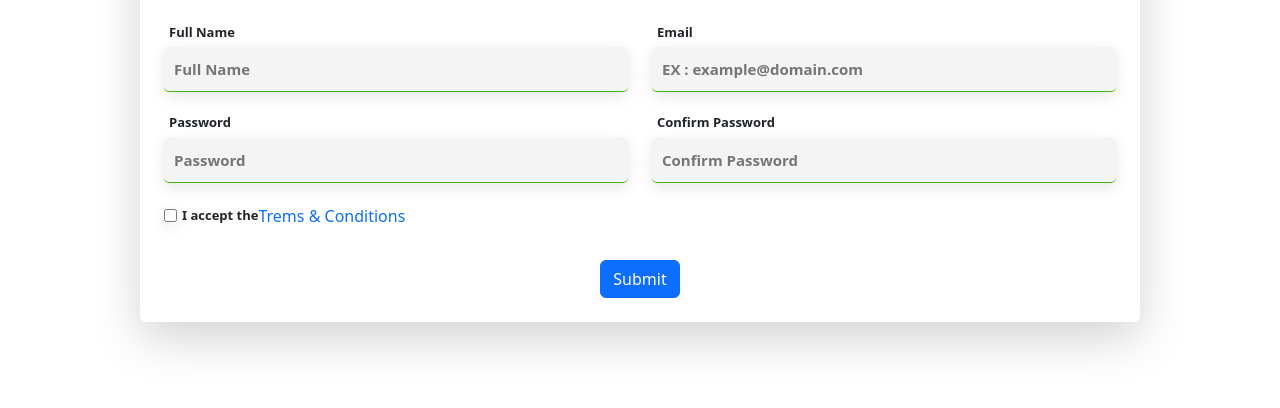
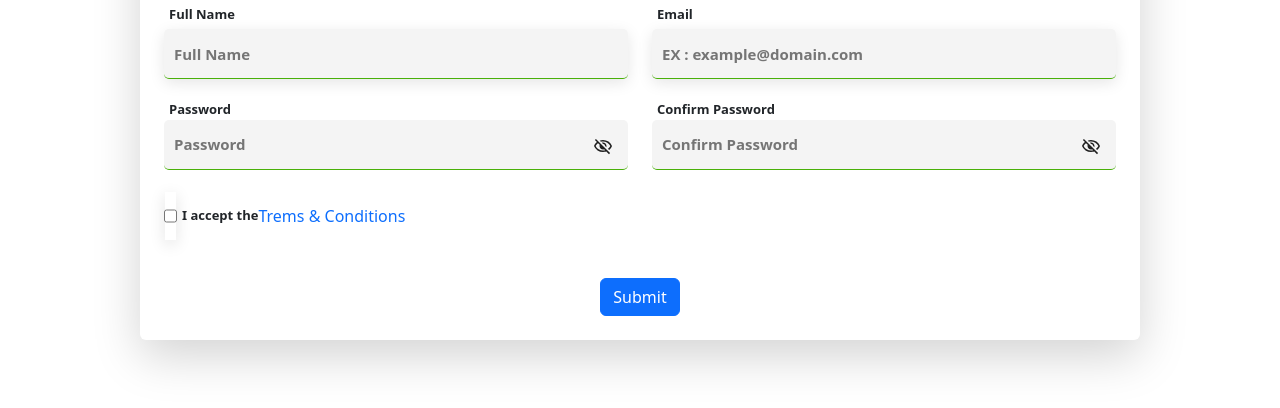
Before and after one commit to umashankar-kousha/form-validation, a plain HTML site: page index.html in a window 1280 px wide. Shown: the part 288-696 px from the top of the page. Drawn offline with nearby package versions, Linux system fonts and the light colour scheme.

Commit message:
Password hide & Show functionality implemented

```diff
--- a/CSS/styles.css
+++ b/CSS/styles.css
@@ -20,6 +20,7 @@ input {
   margin: 5px 0px !important;
   font-size: 16px;
   border-bottom: 1px solid #49b009;
+  height: 50px;
 }
 
 input::placeholder {
@@ -34,6 +35,35 @@ label {
   margin-left: 5px;
 }
 
+.password-container,
+.confirm-password-container {
+  border-bottom: 1px solid #49b009;
+  background-color: #f4f4f4;
+  border-radius: 5px;
+  height: 50px;
+  padding: 5px 0px;
+  display: flex;
+  justify-content: space-between;
+  align-items: center;
+}
+
+#password,
+#confirmPassword {
+  width: 80%;
+  border: none;
+  background-color: transparent;
+  box-shadow: none;
+}
+
+.hide-show-btn {
+  background-color: transparent;
+  border: none;
+  outline: none;
+  padding: 5px;
+  width: 50px;
+  cursor: pointer;
+}
+
 .invalid {
   border: 1px solid #f74402;
 }
--- a/JS/validation.js
+++ b/JS/validation.js
@@ -10,6 +10,12 @@ const fullNameWarnEl = document.getElementById("fullNameWarn");
 const emailWarnEl = document.getElementById("emailWarn");
 const passwordWarnEl = document.getElementById("passwordWarn");
 const confirmPasswordWarnEl = document.getElementById("confirmPasswordWarn");
+const passwordContainer = document.querySelector(".password-container");
+const confirmPasswordContainer = document.querySelector(
+  ".confirm-password-container"
+);
+const passwordShowEl = document.getElementById("passwordShow");
+const confirmPasswordShowEl = document.getElementById("confirmPasswordShow");
 
 // Validating full name:
 const validateFullName = function () {
@@ -63,7 +69,7 @@ function validatePassword(event) {
   if (password == "") {
     passwordWarnEl.textContent = "*Required";
     passwordWarnEl.classList.remove("hide");
-    passwordEl.classList.add("invalid");
+    passwordContainer.classList.add("invalid");
     return false;
   } else {
     let passwordRegex = /^(?=.*[A-Z])(?=.*[a-z])(?=.*\d)(?=.*[!@#$%^&*]).{8,}$/;
@@ -71,7 +77,7 @@ function validatePassword(event) {
     if (!isValidPassword) {
       passwordWarnEl.textContent = `*Please Enter Valid Password minimum 8 characters,atleast one Upper Case,one Lower Case,& one digit,and only thease characters '!@#$%^&*'`;
       passwordWarnEl.classList.remove("hide");
-      passwordEl.classList.add("invalid");
+      passwordContainer.classList.add("invalid");
     }
     return isValidPassword;
   }
@@ -89,22 +95,22 @@ function validateConfirmPassword() {
   if (confirmPassword == "") {
     confirmPasswordWarnEl.textContent = `*Required`;
     confirmPasswordWarnEl.classList.remove("hide");
-    confirmPasswordEl.classList.add("invalid");
+    confirmPasswordContainer.classList.add("invalid");
     return false;
   } else if (!isValidPassword) {
     confirmPasswordWarnEl.textContent = `*Please Enter Valid Password minimum 8 characters,atleast one Upper Case,one Lower Case,& one digit,and only thease characters '!@#$%^&*'`;
     confirmPasswordWarnEl.classList.remove("hide");
-    confirmPasswordEl.classList.add("invalid");
+    confirmPasswordContainer.classList.add("invalid");
     return isValidPassword;
   } else if (confirmPassword !== password) {
     confirmPasswordWarnEl.textContent = `*Confirm Password Should be same as Password`;
     confirmPasswordWarnEl.classList.remove("hide");
-    confirmPasswordEl.classList.add("invalid");
+    confirmPasswordContainer.classList.add("invalid");
     return false;
   } else {
     confirmPasswordWarnEl.textContent = "";
     confirmPasswordWarnEl.classList.add("hide");
-    confirmPasswordEl.classList.remove("invalid");
+    confirmPasswordContainer.classList.remove("invalid");
   }
   return true;
 }
@@ -143,18 +149,19 @@ emailEl.addEventListener("focus", () => {
 passwordEl.addEventListener("focus", () => {
   passwordWarnEl.textContent = "";
   passwordWarnEl.classList.add("hide");
-  passwordEl.classList.remove("invalid");
+  passwordContainer.classList.remove("invalid");
 });
 
 confirmPasswordEl.addEventListener("focus", () => {
   confirmPasswordWarnEl.textContent = "";
   confirmPasswordWarnEl.classList.add("hide");
-  confirmPasswordEl.classList.remove("invalid");
+  confirmPasswordContainer.classList.remove("invalid");
 });
 
 // Final Form Submission
 
 formEl.addEventListener("submit", (event) => {
+  console.log("triggered");
   event.preventDefault();
 
   // Check all inputs is valid before Submission:
@@ -163,7 +170,7 @@ formEl.addEventListener("submit", (event) => {
   let isValidPassword = validatePassword();
   let isValidConfirmPassword = validateConfirmPassword();
 
-  // All Inputs are valid then form submits
+  // All Inputs are valid  form submits:
   if (
     isValidName &&
     isValidEmail &&
@@ -180,9 +187,24 @@ formEl.addEventListener("submit", (event) => {
   }
 });
 
-// Shows T&C as an aleret
+// Shows T&C as an aleret:
 function showTermsAndConditions() {
   alert(
     "Terms and Conditions : By Signing up,you agree to our rules and policies. Always be respecful and fallow our guidelines."
   );
 }
+
+// Show password when user clicks on eye icon:
+function passwordHideShow(event, inputId, iconId) {
+  event.preventDefault();
+  let targetInput = document.getElementById(inputId);
+  let targetIcon = document.getElementById(iconId);
+  let isHideIcon = targetIcon.src.includes(`/icons/hide.svg`);
+  if (isHideIcon) {
+    targetInput.type = "text";
+    targetIcon.src = `./icons/show.svg`;
+  } else {
+    targetInput.type = "password";
+    targetIcon.src = `./icons/hide.svg`;
+  }
+}
--- a/index.html
+++ b/index.html
@@ -36,16 +36,36 @@
           </div>
           <div class="d-flex flex-column mb-3 col-12 col-md-6">
             <label for="password">Password</label>
+            <div class="password-container">
               <input type="password" placeholder="Password" id="password" />
+              <button
+                class="hide-show-btn"
+                onclick="passwordHideShow(event,'password','passwordShow')"
+              >
+                <img src="./icons/hide.svg" alt="icon" id="passwordShow" />
+              </button>
+            </div>
             <p id="passwordWarn" class="text-danger invalid-text hide"></p>
           </div>
           <div class="d-flex flex-column mb-3 col-12 col-md-6">
             <label for="confirmPassword"> Confirm Password</label>
+            <div class="confirm-password-container">
               <input
                 type="password"
                 placeholder="Confirm Password"
                 id="confirmPassword"
               />
+              <button
+                class="hide-show-btn"
+                onclick="passwordHideShow(event,'confirmPassword','confirmPasswordShow')"
+              >
+                <img
+                  src="./icons/hide.svg"
+                  alt="icon"
+                  id="confirmPasswordShow"
+                />
+              </button>
+            </div>
             <p
               id="confirmPasswordWarn"
               class="text-danger invalid-text hide"
```
Also changed, not shown: icons/hide.svg (added), icons/show.svg (added). Lines whose indentation alone changed are shown as unchanged.
